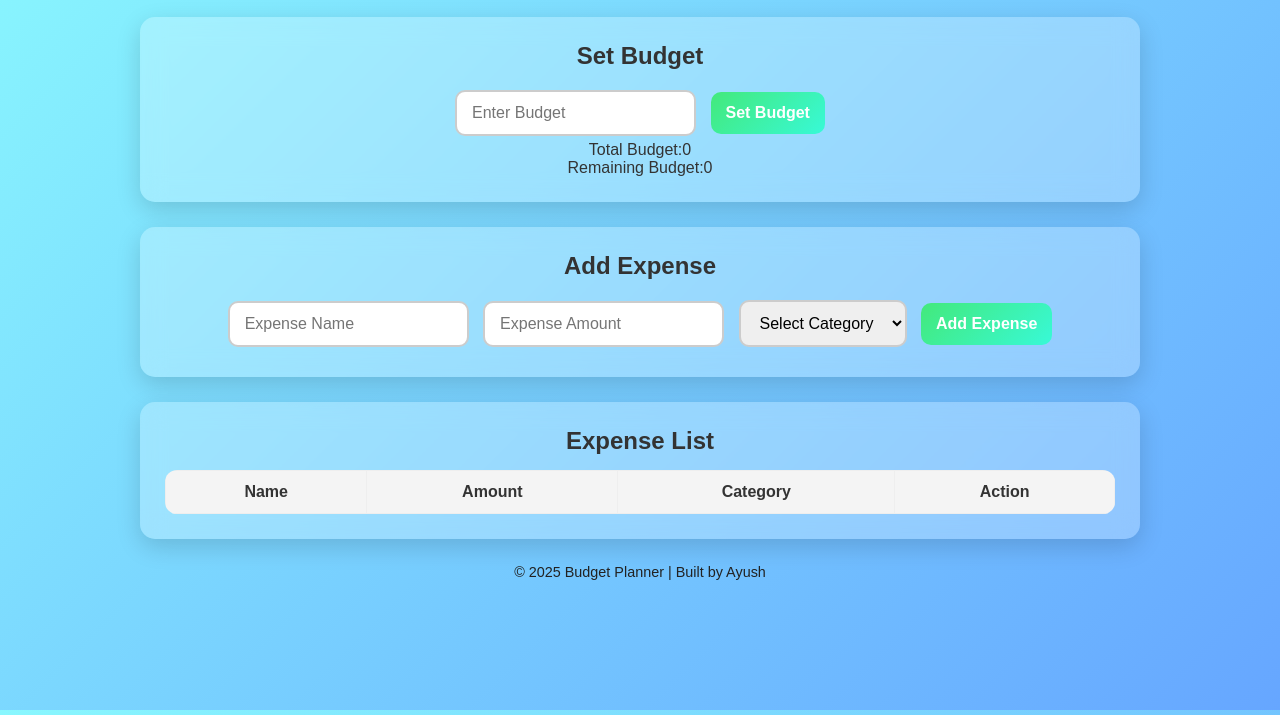
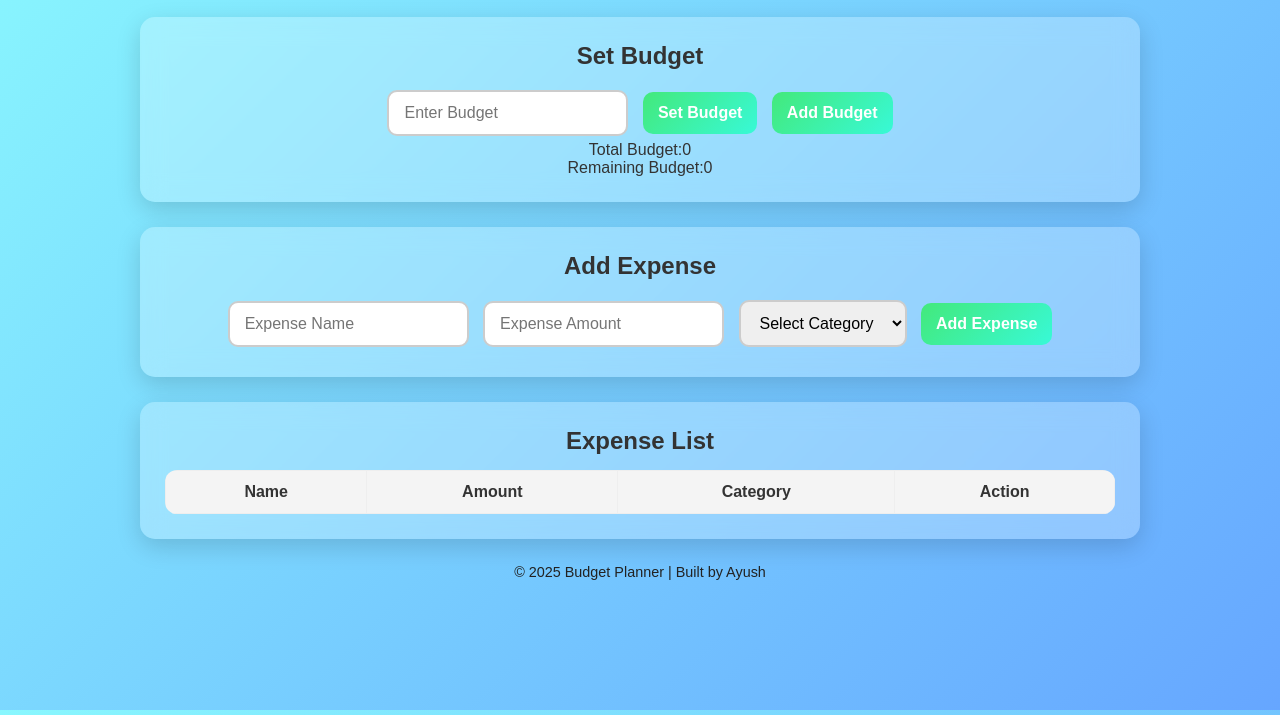
Before and after one commit to Ayush110704/Buget, a plain HTML site: page index.html in a window 1280 px wide. Shown: the part 85-800 px from the top of the page. Drawn offline with Linux system fonts and the light colour scheme.

Commit message:
Add Budget

```diff
--- a/Budget.js
+++ b/Budget.js
@@ -53,6 +53,25 @@ function updateBalance() {
     alert("You have exceeded your budget!");
   }
 }
+
+//add more budget
+function editBudget() {
+  const extraBudget = parseInt(amountInput.value) || 0;
+  if (extraBudget <= 0) {
+    alert("Enter a valid amount to add!");
+    return;
+  }
+  const storedBudget = parseInt(localStorage.getItem("budget")) || 0;
+
+  //  add new amount
+  budget = storedBudget + extraBudget;
+  console.log("New Budget added:", budget);
+  totalBudgetEl.textContent = budget;
+  updateBalance();
+  localStorage.setItem("budget", budget);
+  budgetForm.reset();
+}
+
 
 // Function to render expense list
 function renderExpenses() {
--- a/index.html
+++ b/index.html
@@ -20,6 +20,7 @@
         <h2>Set Budget</h2>
         <input type="number" placeholder="Enter Budget"id=amount autocomplete="off">
         <button type="submit">Set Budget</button>
+    <button type="button" onclick="editBudget()">Add Budget</button>
         </form>
         <P>Total Budget:<span id="total">0</span></P>
         <P>Remaining Budget:<span id="balance">0</span></P>
```
